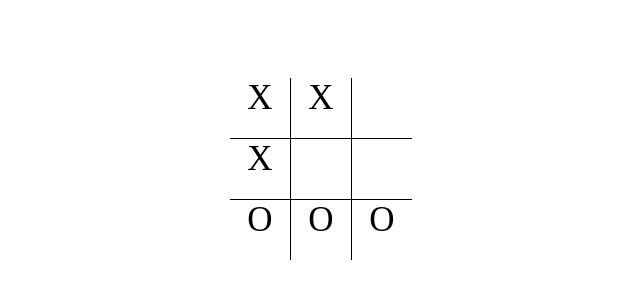
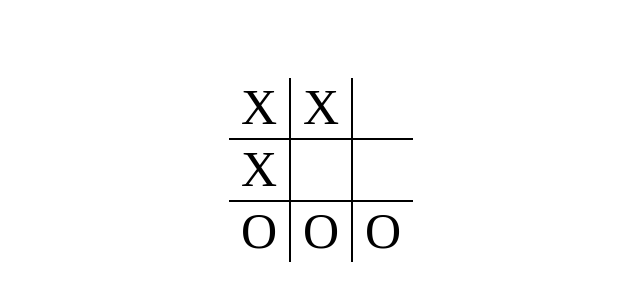
Before and after one commit to Vlad-Petruk/my-tic-tac-toe, a plain HTML site: page index.html in a window 1280 px wide. Shown: the part 232-532 px from the top of the page, without its empty margins (319-959 px from the left). Drawn offline with Linux system fonts and the light colour scheme.

Commit message:
fix marker size and align issue

```diff
--- a/style.css
+++ b/style.css
@@ -31,15 +31,16 @@
     height: 60px;
     width: 60px;
 
-    font-size: 35px;
+    font-size: 50px;
 
-    text-align: center;
+   text-align: center;
+
 }
 
 #box0, #box1, #box2, #box3, #box4, #box5 {
-    border-bottom: 1px solid black;
+    border-bottom: 2px solid black;
 }
 
 #box0, #box1, #box3, #box4, #box6, #box7 {
-    border-right: 1px solid black;
+    border-right: 2px solid black;
 }
```
